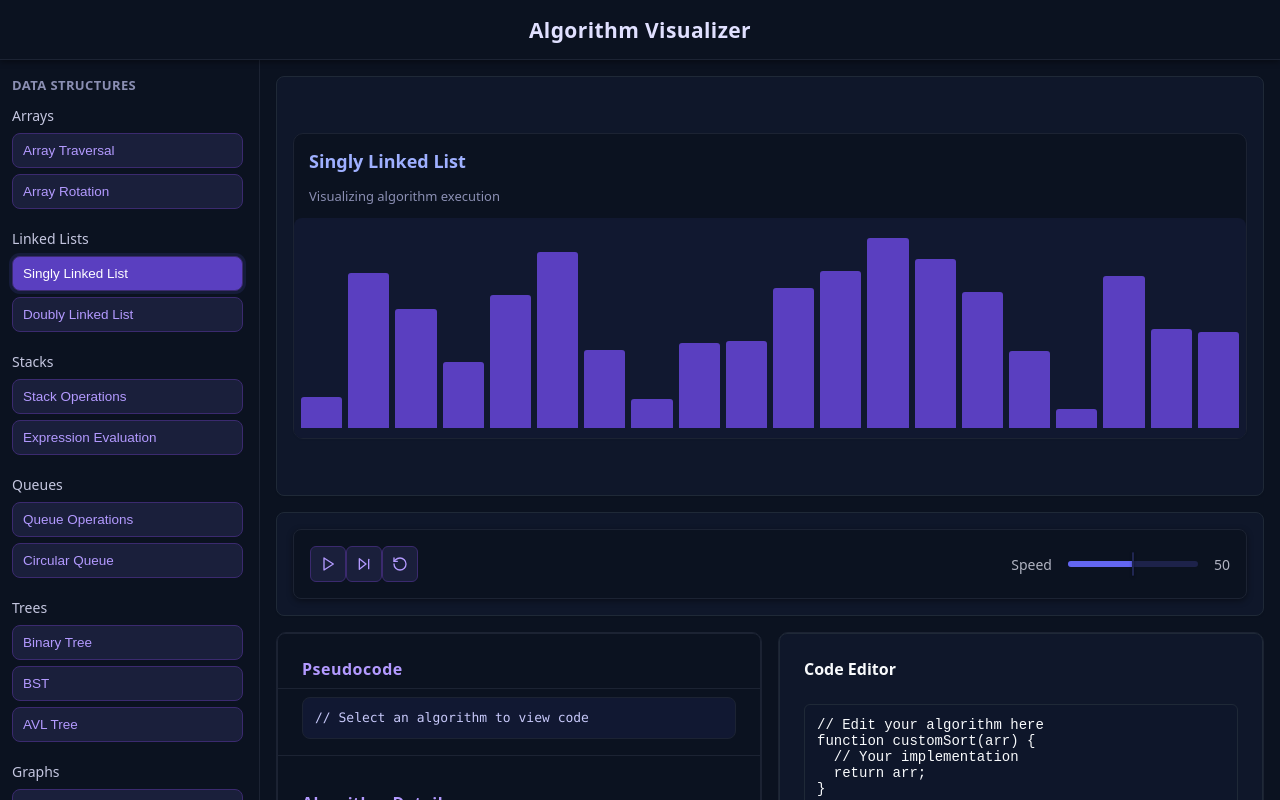
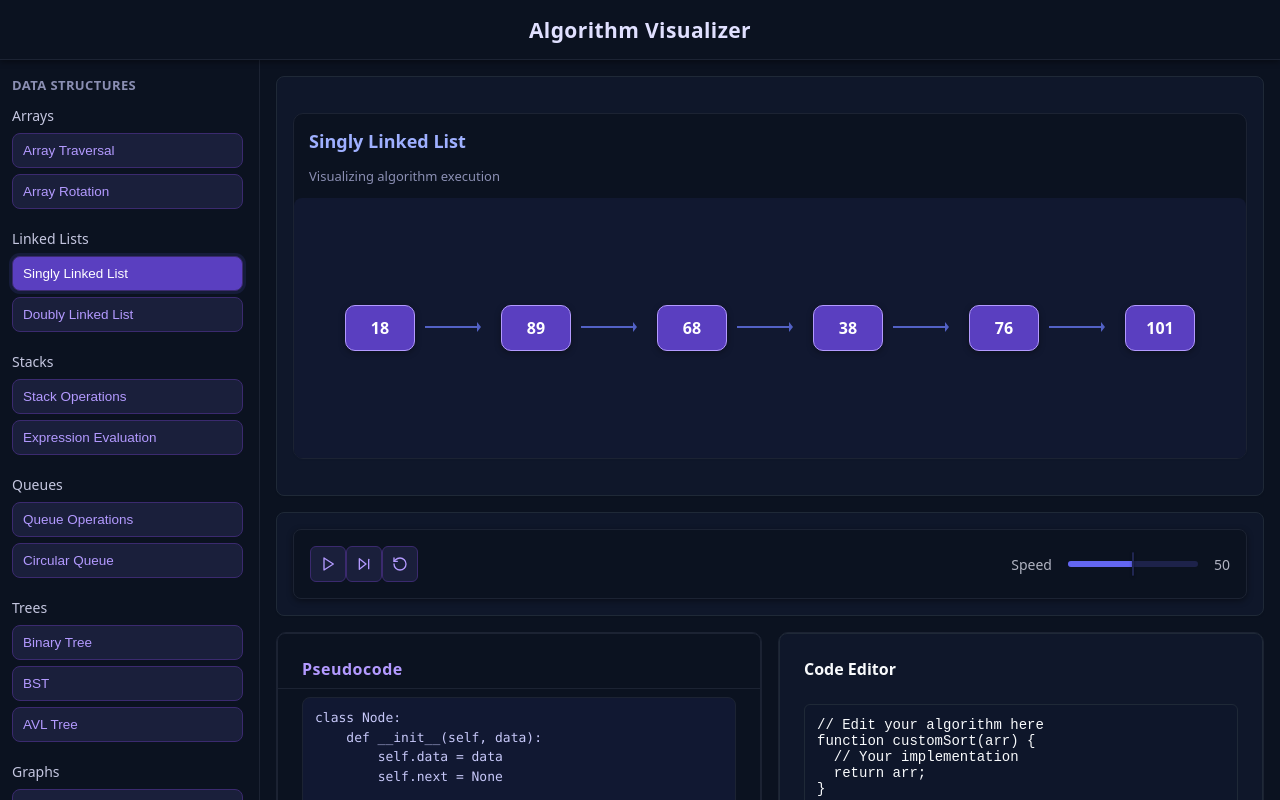
Before and after one commit to MananKakkar1/Algorithm-Visualizer, a React app in the folder application/: page / in a window 1280 px wide. Both pictures are taken after a click on the button "Singly Linked List". Shown: the top 800 px of the page. Built offline with nearby package versions, Linux system fonts and the light colour scheme; the HTML template or start-up script is replaced by a standard one.

Commit message:
Added linked list support

```diff
--- a/application/src/components/code-view-panel.jsx
+++ b/application/src/components/code-view-panel.jsx
@@ -110,6 +110,98 @@ def merge(left, right):
 
 # Example:
 # evaluate(["2", "3", "+", "4", "*"]) -> 20`,
+
+  // NEW: Singly Linked List
+  "Singly Linked List": `class Node:
+    def __init__(self, data):
+        self.data = data
+        self.next = None
+
+
+class SinglyLinkedList:
+    def __init__(self):
+        self.head = None
+
+    def append(self, data):
+        new_node = Node(data)
+        if not self.head:
+            self.head = new_node
+            return
+        cur = self.head
+        while cur.next:
+            cur = cur.next
+        cur.next = new_node
+
+    def delete(self, key):
+        cur = self.head
+        prev = None
+        while cur and cur.data != key:
+            prev = cur
+            cur = cur.next
+        if not cur:  # not found
+            return
+        if prev is None:      # delete head
+            self.head = cur.next
+        else:
+            prev.next = cur.next
+
+    def traverse(self):
+        cur = self.head
+        while cur:
+            print(cur.data, end=" -> " if cur.next else "")
+            cur = cur.next
+        print()`,
+
+  // NEW: Doubly Linked List
+  "Doubly Linked List": `class DNode:
+    def __init__(self, data):
+        self.data = data
+        self.prev = None
+        self.next = None
+
+
+class DoublyLinkedList:
+    def __init__(self):
+        self.head = None
+        self.tail = None
+
+    def append(self, data):
+        new_node = DNode(data)
+        if not self.head:
+            self.head = self.tail = new_node
+            return
+        self.tail.next = new_node
+        new_node.prev = self.tail
+        self.tail = new_node
+
+    def delete(self, key):
+        cur = self.head
+        while cur and cur.data != key:
+            cur = cur.next
+        if not cur:
+            return
+        if cur.prev:
+            cur.prev.next = cur.next
+        else:
+            self.head = cur.next
+        if cur.next:
+            cur.next.prev = cur.prev
+        else:
+            self.tail = cur.prev
+
+    def traverse_forward(self):
+        cur = self.head
+        while cur:
+            print(cur.data, end=" <-> " if cur.next else "")
+            cur = cur.next
+        print()
+
+    def traverse_backward(self):
+        cur = self.tail
+        while cur:
+            print(cur.data, end=" <-> " if cur.prev else "")
+            cur = cur.prev
+        print()`,
 };
 
 const algoInfo = {
@@ -152,6 +244,18 @@ const algoInfo = {
     time: "O(n)",
     space: "O(n)",
     desc: "Evaluates a postfix expression using a stack by pushing operands and applying operators as they appear.",
+  },
+
+  // NEW: Linked lists
+  "Singly Linked List": {
+    time: "Traversal O(n), append O(n) (O(1) with tail), delete O(n)",
+    space: "O(1) auxiliary",
+    desc: "Linear nodes with a single next pointer. Common ops: append, delete by value, and forward traversal.",
+  },
+  "Doubly Linked List": {
+    time: "Traversal O(n), append O(1) with tail, delete O(1) with node ref",
+    space: "O(1) auxiliary (extra prev pointer per node)",
+    desc: "Nodes store next and prev pointers, allowing efficient forward and backward traversal and easier deletions.",
   },
 };
 
--- a/application/src/components/visualization-area.jsx
+++ b/application/src/components/visualization-area.jsx
@@ -80,7 +80,9 @@ function generateMergeSteps(arr) {
   function merge(start, mid, end) {
     const left = a.slice(start, mid);
     const right = a.slice(mid, end);
-    let i = 0, j = 0, k = start;
+    let i = 0,
+      j = 0,
+      k = start;
 
     while (i < left.length && j < right.length) {
       steps.push({ op: "compare", a: start + i, b: mid + j });
@@ -95,16 +97,17 @@ function generateMergeSteps(arr) {
       }
       k++;
     }
-
     while (i < left.length) {
       a[k] = left[i];
       steps.push({ op: "set", index: k, value: left[i] });
-      i++; k++;
+      i++;
+      k++;
     }
     while (j < right.length) {
       a[k] = right[j];
       steps.push({ op: "set", index: k, value: right[j] });
-      j++; k++;
+      j++;
+      k++;
     }
   }
 
@@ -206,22 +209,17 @@ function generateStackSteps() {
   return steps;
 }
 
-// Expression Evaluation using Stack (Postfix evaluation simulation)
+// Expression Evaluation (Postfix)
 function generateExpressionEvalSteps() {
   const steps = [];
-  const expression = ["2", "3", "+", "4", "*"]; // Example: (2 + 3) * 4
+  const expression = ["2", "3", "+", "4", "*"];
   let stack = [];
 
   for (const token of expression) {
     if (!isNaN(parseInt(token))) {
       stack.push(Number(token));
-      steps.push({
-        stack: [...stack],
-        action: "push",
-        value: Number(token),
-      });
-    } else {
-      if (stack.length >= 2) {
+      steps.push({ stack: [...stack], action: "push", value: Number(token) });
+    } else if (stack.length >= 2) {
       const b = stack.pop();
       const a = stack.pop();
       let result;
@@ -229,23 +227,22 @@ function generateExpressionEvalSteps() {
       else if (token === "-") result = a - b;
       else if (token === "*") result = a * b;
       else if (token === "/") result = a / b;
-
       stack.push(result);
-        steps.push({
-          stack: [...stack],
-          action: "eval",
-          value: result,
-        });
+      steps.push({ stack: [...stack], action: "eval", value: result });
     }
   }
+  steps.push({ stack: [...stack], action: "done" });
+  return steps;
 }
 
-  steps.push({
-    stack: [...stack],
-    action: "done",
-  });
+/* ---------- Linked Lists (NEW) ---------- */
 
-  return steps;
+// just do a simple left-to-right traversal, highlight node index
+function generateSinglyListSteps(list) {
+  return list.map((_, i) => ({ kind: "list-visit", index: i }));
+}
+function generateDoublyListSteps(list) {
+  return list.map((_, i) => ({ kind: "list-visit", index: i }));
 }
 
 /* ================================
@@ -267,6 +264,10 @@ export default function VisualizationArea({
   const [stepIndex, setStepIndex] = useState(0);
   const [finished, setFinished] = useState(false);
 
+  // linked list state
+  const [linkedList, setLinkedList] = useState([]);
+  const [activeNode, setActiveNode] = useState(-1);
+
   useEffect(() => {
     const newArray = Array.from({ length: 20 }, () =>
       Math.floor(Math.random() * 100) + 10
@@ -274,6 +275,8 @@ export default function VisualizationArea({
     setSourceArray(newArray);
     setArray(newArray.slice());
     setStack([5]);
+    setLinkedList(newArray.slice(0, 6)); // 6 nodes
+    setActiveNode(-1);
     setStepIndex(0);
     setActive([]);
     setHighlightAction("");
@@ -284,6 +287,8 @@ export default function VisualizationArea({
     setActive([]);
     setArray(sourceArray.slice());
     setStack([5]);
+    setLinkedList(sourceArray.slice(0, 6));
+    setActiveNode(-1);
     setHighlightAction("");
     setFinished(false);
   }, [algorithm, sourceArray]);
@@ -291,32 +296,43 @@ export default function VisualizationArea({
   const steps = useMemo(() => {
     const algo = (algorithm || "").toLowerCase();
 
+    // linked lists
+    if (algo.includes("singly")) return generateSinglyListSteps(linkedList);
+    if (algo.includes("doubly")) return generateDoublyListSteps(linkedList);
+
+    // others
     if (algo.includes("quick")) return generateQuickSteps(sourceArray);
     if (algo.includes("merge")) return generateMergeSteps(sourceArray);
     if (algo.includes("heap")) return generateHeapSteps(sourceArray);
     if (algo.includes("bubble")) return generateBubbleSteps(sourceArray);
     if (algo.includes("rotation")) return generateArrayRotationSteps(sourceArray);
     if (algo.includes("traversal")) return generateArrayTraversalSteps(sourceArray);
+    if (algo.includes("stack")) return generateStackSteps();
     if (algo.includes("expression")) return generateExpressionEvalSteps();
-    if (algo.includes("stack")) return generateStackSteps();
 
     return [];
-  }, [sourceArray, algorithm]);
+  }, [sourceArray, linkedList, algorithm]);
 
   const stepsRef = useRef(steps);
-  useEffect(() => { stepsRef.current = steps; }, [steps]);
+  useEffect(() => {
+    stepsRef.current = steps;
+  }, [steps]);
 
   const stepIndexRef = useRef(stepIndex);
-  useEffect(() => { stepIndexRef.current = stepIndex; }, [stepIndex]);
+  useEffect(() => {
+    stepIndexRef.current = stepIndex;
+  }, [stepIndex]);
 
   const doStep = () => {
     const s = stepsRef.current[stepIndexRef.current];
     if (!s) return;
 
-    if (
-      algorithm.toLowerCase().includes("stack") ||
-      algorithm.toLowerCase().includes("expression")
-    ) {
+    const algo = algorithm.toLowerCase();
+
+    // linked list handling
+    if (algo.includes("singly") || algo.includes("doubly")) {
+      if (s.kind === "list-visit") setActiveNode(s.index);
+    } else if (algo.includes("stack") || algo.includes("expression")) {
       setStack(s.stack || []);
       setHighlightAction(
         s.action === "push"
@@ -365,13 +381,40 @@ export default function VisualizationArea({
 
   useEffect(() => {
     if (!isPlaying) return;
-    const interval = setInterval(doStep, Math.max(50, Math.round(2000 - (speed / 100) * 1950)));
+    const interval = setInterval(
+      doStep,
+      Math.max(50, Math.round(2000 - (speed / 100) * 1950))
+    );
     return () => clearInterval(interval);
   }, [isPlaying, speed]);
+
+  const isLinkedList =
+    algorithm.toLowerCase().includes("linked") ||
+    algorithm.toLowerCase().includes("singly") ||
+    algorithm.toLowerCase().includes("doubly");
 
   const isStack =
     algorithm.toLowerCase().includes("stack") ||
     algorithm.toLowerCase().includes("expression");
+
+  const isDoubly = algorithm.toLowerCase().includes("doubly");
+
+  // Small SVG arrows
+  const ArrowRight = () => (
+    <svg width="60" height="14" viewBox="0 0 60 14" style={{ opacity: 0.9 }}>
+      <line x1="2" y1="7" x2="54" y2="7" stroke="#5a6ad6" strokeWidth="2" />
+      <polygon points="54,2 58,7 54,12" fill="#5a6ad6" />
+    </svg>
+  );
+
+  const ArrowBoth = () => (
+    <svg width="80" height="18" viewBox="0 0 80 18" style={{ opacity: 0.9 }}>
+      <line x1="10" y1="6" x2="66" y2="6" stroke="#5a6ad6" strokeWidth="2" />
+      <polygon points="66,1 72,6 66,11" fill="#5a6ad6" />
+      <line x1="70" y1="12" x2="14" y2="12" stroke="#5a6ad6" strokeWidth="2" />
+      <polygon points="14,7 8,12 14,17" fill="#5a6ad6" />
+    </svg>
+  );
 
   return (
     <Card
@@ -392,8 +435,60 @@ export default function VisualizationArea({
         </p>
       </div>
 
-      {/* === STACK VISUALIZATION === */}
-      {isStack ? (
+      {/* === LINKED LIST VISUALIZATION === */}
+      {isLinkedList ? (
+        <div
+          style={{
+            display: "flex",
+            alignItems: "center",
+            justifyContent: "center",
+            gap: "10px",
+            height: "260px",
+            backgroundColor: "#111830",
+            borderRadius: "8px",
+            padding: "10px 20px",
+            boxShadow: finished ? "0 0 20px 5px rgba(179,154,255,0.4)" : "none",
+            transition: "box-shadow 0.5s ease",
+          }}
+        >
+          {linkedList.map((val, idx) => (
+            <div key={idx} style={{ display: "flex", alignItems: "center" }}>
+              <div
+                style={{
+                  minWidth: 70,
+                  height: 46,
+                  padding: "0 12px",
+                  backgroundColor: finished
+                    ? "#c5b3ff"
+                    : idx === activeNode
+                    ? "#b39aff"
+                    : "#5a3fc0",
+                  border: "1px solid #b39aff",
+                  borderRadius: "10px",
+                  display: "flex",
+                  alignItems: "center",
+                  justifyContent: "center",
+                  fontWeight: 700,
+                  color: "white",
+                  boxShadow: finished
+                    ? "0 0 14px rgba(179,154,255,0.65)"
+                    : "0 2px 6px rgba(0,0,0,0.35)",
+                  transition: "all 0.35s ease",
+                }}
+              >
+                {val}
+              </div>
+
+              {idx < linkedList.length - 1 && (
+                <div style={{ margin: "0 8px" }}>
+                  {isDoubly ? <ArrowBoth /> : <ArrowRight />}
+                </div>
+              )}
+            </div>
+          ))}
+        </div>
+      ) : isStack ? (
+        /* === STACK VISUALIZATION === */
         <div
           style={{
             display: "flex",
@@ -404,8 +499,8 @@ export default function VisualizationArea({
             backgroundColor: "#111830",
             borderRadius: "8px",
             padding: "10px 20px",
+            transition: "box-shadow 0.5s ease",
             boxShadow: finished ? "0 0 20px 5px rgba(179,154,255,0.4)" : "none",
-            transition: "box-shadow 0.5s ease",
           }}
         >
           {/* Tube container */}
@@ -416,7 +511,8 @@ export default function VisualizationArea({
               height: "100%",
               border: "3px solid #3b3f63",
               borderRadius: "12px",
-              background: "linear-gradient(180deg, #0d1228 0%, #0b0f20 100%)",
+              background:
+                "linear-gradient(180deg, #0d1228 0%, #0b0f20 100%)",
               boxShadow: finished
                 ? "0 0 15px rgba(179,154,255,0.6) inset"
                 : "inset 0 0 10px #1c2240",
@@ -451,7 +547,8 @@ export default function VisualizationArea({
                   boxShadow: finished
                     ? "0 0 15px rgba(179,154,255,0.7)"
                     : "0 2px 6px rgba(0,0,0,0.3)",
-                  transition: "all 0.5s ease, transform 0.4s ease-in-out",
+                  transition:
+                    "all 0.5s ease, transform 0.4s ease-in-out",
                 }}
               >
                 {val}
@@ -471,20 +568,36 @@ export default function VisualizationArea({
               gap: "10px",
             }}
           >
-            {["PUSH", "POP", "EVAL"].map((label) => (
             <div
-                key={label}
               style={{
-                  color:
-                    highlightAction === label.toLowerCase() ? "white" : "#666a80",
-                  fontWeight: highlightAction === label.toLowerCase() ? "600" : "400",
+                color: highlightAction === "push" ? "white" : "#666a80",
+                fontWeight: highlightAction === "push" ? "600" : "400",
                 fontSize: "15px",
                 transition: "color 0.3s ease",
               }}
             >
-                {label}
+              PUSH
             </div>
-            ))}
+            <div
+              style={{
+                color: highlightAction === "pop" ? "white" : "#666a80",
+                fontWeight: highlightAction === "pop" ? "600" : "400",
+                fontSize: "15px",
+                transition: "color 0.3s ease",
+              }}
+            >
+                POP
+            </div>
+            <div
+              style={{
+                color: highlightAction === "eval" ? "white" : "#666a80",
+                fontWeight: highlightAction === "eval" ? "600" : "400",
+                fontSize: "15px",
+                transition: "color 0.3s ease",
+              }}
+            >
+              EVAL
+            </div>
           </div>
         </div>
       ) : (
```
Lines whose indentation alone changed are shown as unchanged.
